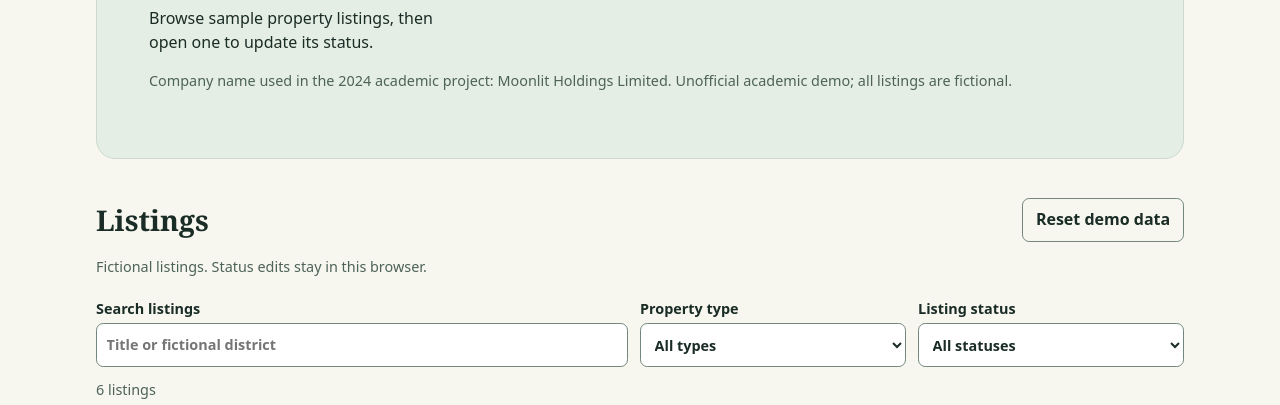
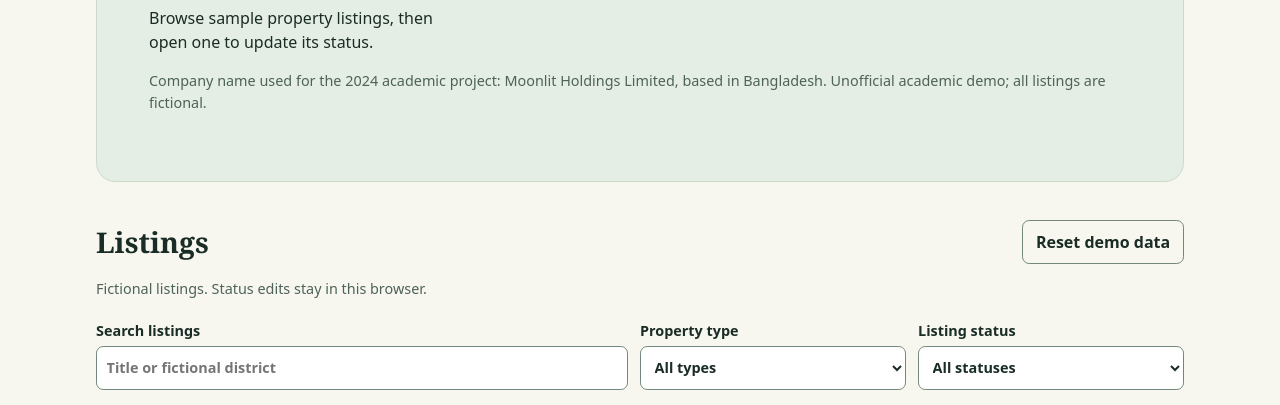
Before and after one commit to tasbiul-huda-tawhid/real-estate-management-website, a plain HTML site: page index.html in a window 1280 px wide. Shown: the part 365-770 px from the top of the page. Drawn offline with Linux system fonts and the light colour scheme.

Commit message:
Clarify the academic project context

```diff
--- a/index.html
+++ b/index.html
@@ -14,7 +14,7 @@
 <p class="eyebrow">01 / PROPERTY REGISTER</p>
 <h1 id="title">Real Estate Management Website <span>— 2024 MAHSA Final-Year Project</span></h1>
 <p class="intro-copy">Browse sample property listings, then open one to update its status.</p>
-<p class="fine">Company name used in the 2024 academic project: Moonlit Holdings Limited. Unofficial academic demo; all listings are fictional.</p>
+<p class="fine">Company name used for the 2024 academic project: Moonlit Holdings Limited, based in Bangladesh. Unofficial academic demo; all listings are fictional.</p>
 </section>
 <section id="listings" aria-labelledby="listing-title">
 <div class="heading"><h2 id="listing-title">Listings</h2><button class="secondary" id="reset">Reset demo data</button></div>
```
Also changed, not shown: 1 other file.
